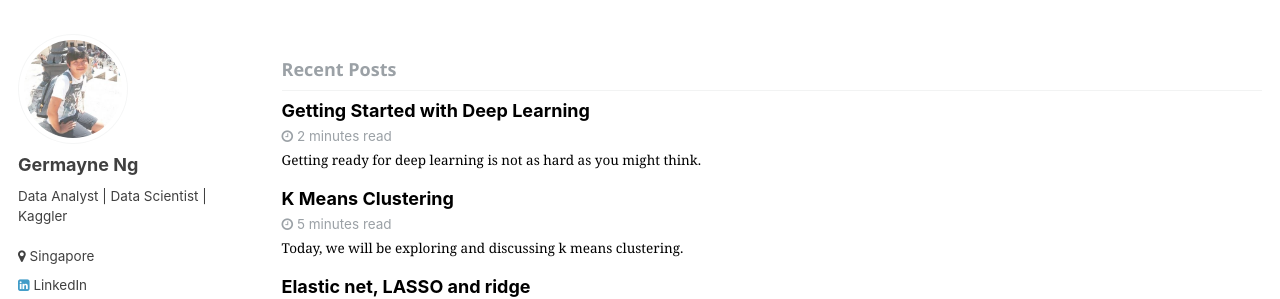
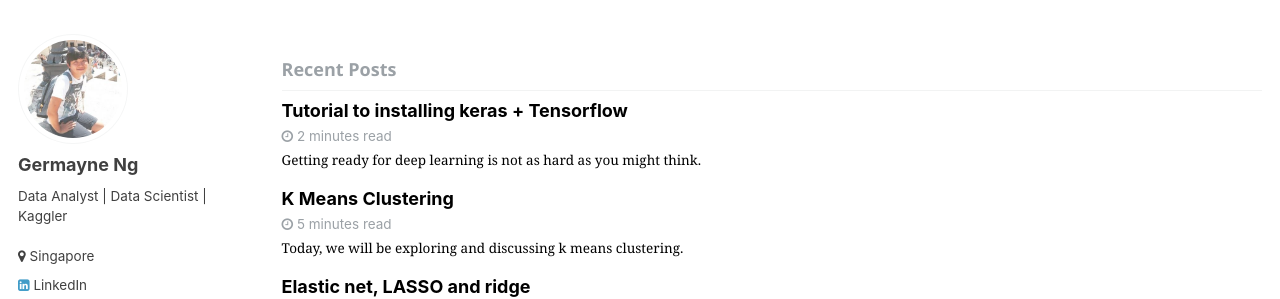
Before and after one commit to germayneng/template-_githubpages, a Jekyll site: the page built from index.html, in a window 1280 px wide and 1156 px high. Shown: the part 395-694 px from the top of the window. Built offline with Jekyll 4.4.1, drawn with Linux system fonts in a browser that asks for light colours; the list of posts is cut into pages by our own code.

Commit message:
Update 2017-10-27-Getting_started_with_deep_learning.md

```diff
--- a/_posts/2017-10-27-Getting_started_with_deep_learning.md
+++ b/_posts/2017-10-27-Getting_started_with_deep_learning.md
@@ -1,6 +1,6 @@
 ---
 layout: single
-title: 'Getting Started with Deep Learning'
+title: 'Tutorial to installing keras + Tensorflow'
 category: tutorial
 tags: [python, deep, learning, tensorflow, keras ]
 comments: true
```
